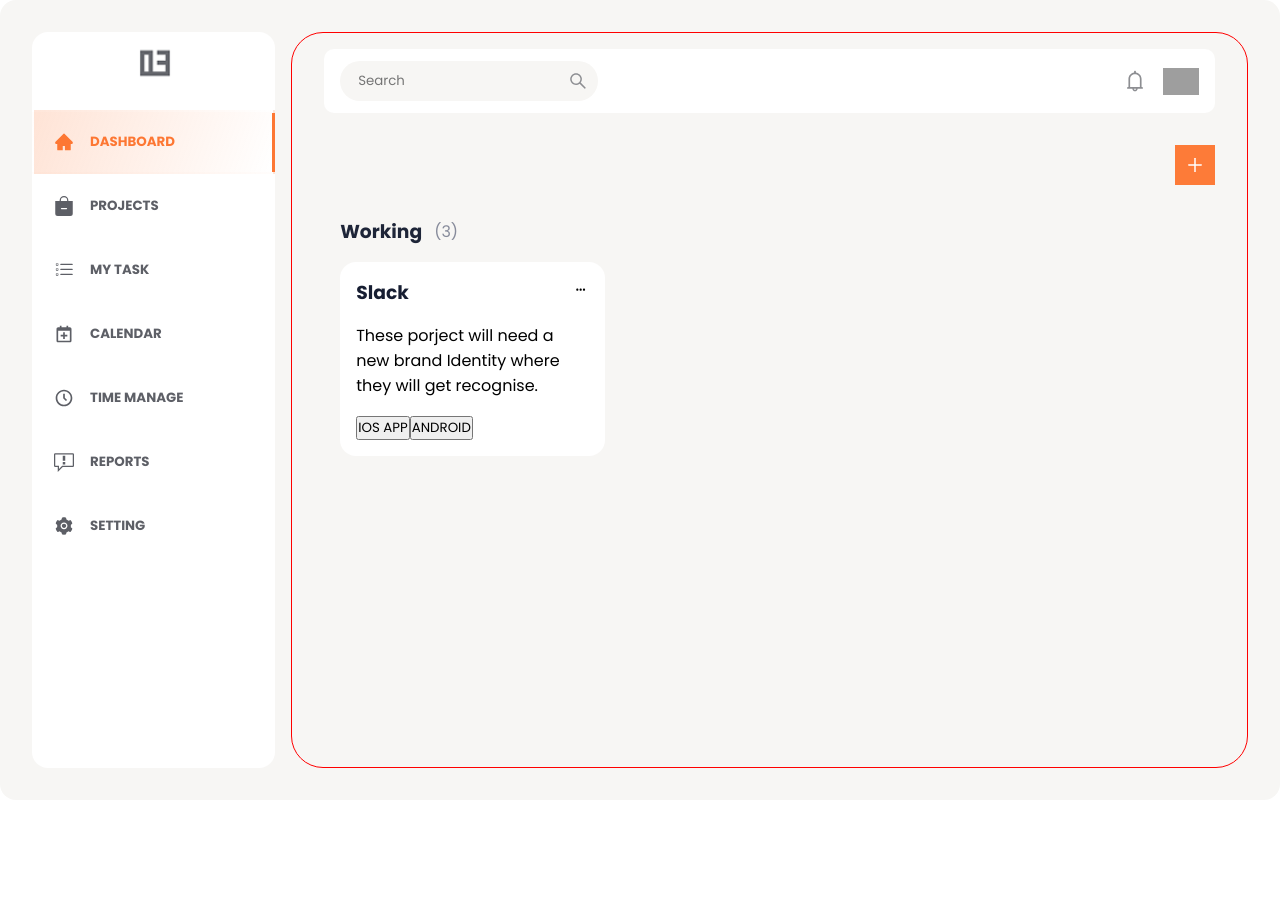
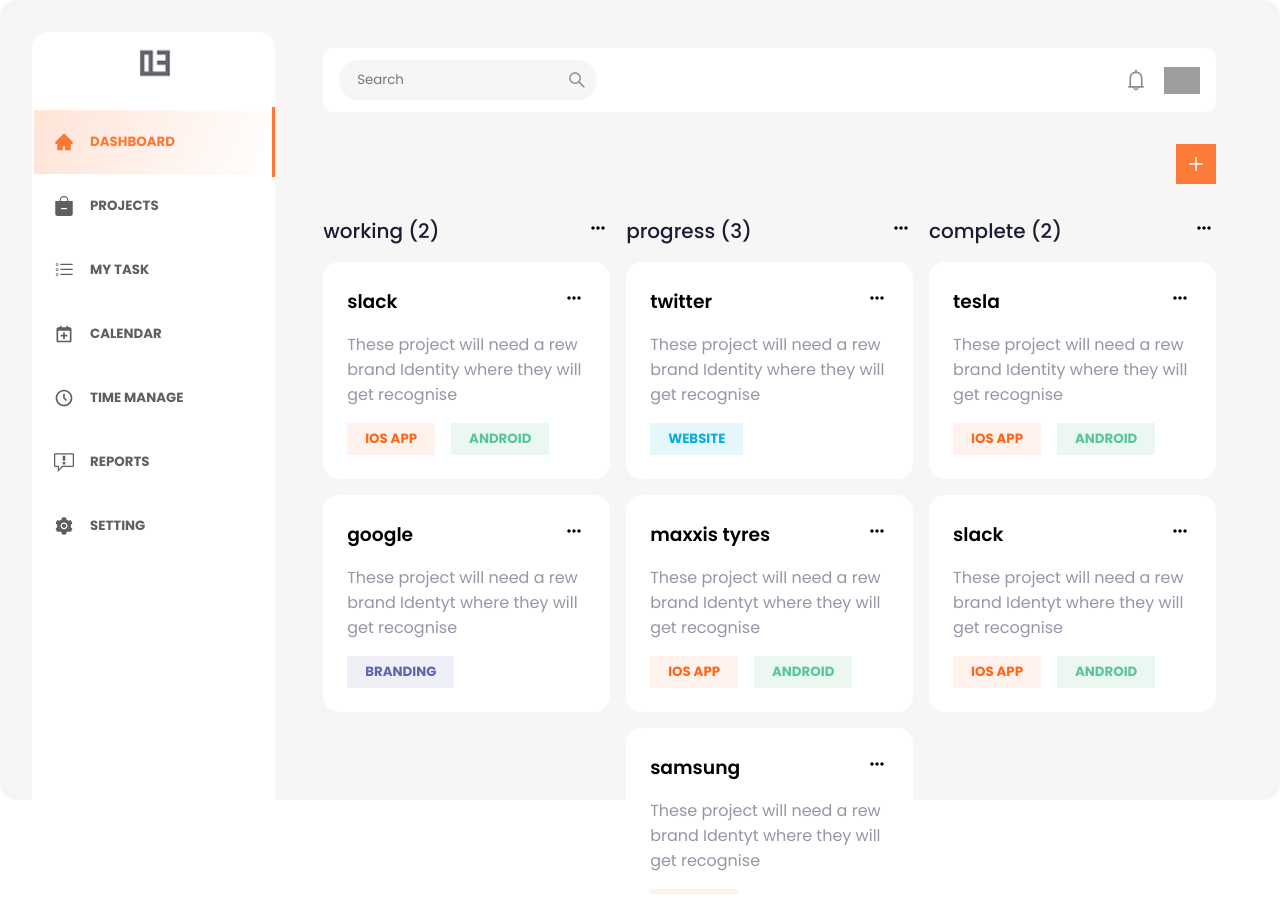
Before and after one commit to faroukq1/task-app, a React (Vite) app: page /projects in a window 1280 px wide. Before the commit the page ends 800 px from the top, so only its background shows below. Built offline with nearby package versions, Linux system fonts and the light colour scheme; grey boxes are pictures that could not be loaded.

Commit message:
working on project section

```diff
--- /dev/null
+++ b/src/Component/Card.jsx
@@ -0,0 +1,76 @@
+import React from 'react';
+import styled from 'styled-components';
+import { BiDotsHorizontalRounded } from 'react-icons/bi';
+
+const Card = ({ title, text, iphone, android, branding, website }) => {
+  return (
+    <Wrapper>
+      <div className="text">
+        <h3>{title}</h3>
+        <button>
+          <BiDotsHorizontalRounded />
+        </button>
+      </div>
+      <p>{text}</p>
+      <div className="buttons">
+        {iphone ? <button className="iphone">IOS APP</button> : null}
+        {android ? <button className="android">ANDROID</button> : null}
+        {branding ? <button className="branding">BRANDING</button> : null}
+        {website ? <button className="website">WEBSITE</button> : null}
+      </div>
+    </Wrapper>
+  );
+};
+
+const Wrapper = styled.div`
+  background-color: white;
+  border-radius: 1rem;
+  padding: 1.5rem;
+  display: flex;
+  flex-direction: column;
+  gap: 1rem;
+  h3 {
+    font-weight: 600;
+  }
+  .text {
+    display: flex;
+    align-items: center;
+    justify-content: space-between;
+    button {
+      background-color: transparent;
+      border-color: transparent;
+      cursor: pointer;
+      svg {
+        font-size: 20px;
+        font-weight: bold;
+      }
+    }
+  }
+  .buttons {
+    display: flex;
+    gap: 1rem;
+    button {
+      border-color: transparent;
+      padding: 0.25rem 1rem;
+      cursor: pointer;
+      font-weight: bold;
+    }
+  }
+  .iphone {
+    color: #fd6618;
+    background-color: #fff2ec;
+  }
+  .android {
+    color: #58c597;
+    background-color: #ebf8f2;
+  }
+  .branding {
+    color: #5d65b1;
+    background-color: #eeeff7;
+  }
+  .website {
+    color: #07afd8;
+    background-color: #e6f7fb;
+  }
+`;
+export default Card;
--- a/src/Component/DashboardBar.jsx
+++ b/src/Component/DashboardBar.jsx
@@ -1,6 +1,6 @@
-import React from "react";
-import { AiOutlineSearch, AiOutlineBell } from "react-icons/ai";
-import styled from "styled-components";
+import React from 'react';
+import { AiOutlineSearch, AiOutlineBell } from 'react-icons/ai';
+import styled from 'styled-components';
 const DashboardBar = () => {
   return (
     <Wrapper>
--- a/src/Component/ProjectsCard.jsx
+++ b/src/Component/ProjectsCard.jsx
@@ -1,37 +1,45 @@
 import React from 'react';
 import styled from 'styled-components';
 import { BiDotsHorizontalRounded } from 'react-icons/bi';
+import Card from './Card';
 
-const ProjectsCard = () => {
+const ProjectsCard = ({ info, status }) => {
   return (
     <Wrapper>
       <div className="slack">
-        <h1>Slack</h1>
-        <button>
+        <h1>
+          {status} <span>({info.length})</span>
+        </h1>
+        <button className="dots">
           <BiDotsHorizontalRounded />
         </button>
       </div>
-      <p>
-        These porject will need a new brand Identity where they will get
-        recognise.
-      </p>
-      <div className="phone-btn">
-        <button>IOS APP</button>
-        <button>ANDROID</button>
-      </div>
+      {info.map((item) => {
+        const { id } = item;
+        return <Card key={id} {...item} />;
+      })}
     </Wrapper>
   );
 };
 
 const Wrapper = styled.div`
-  background-color: white;
   border-radius: 1rem;
-  padding: 1rem;
   display: flex;
   flex-direction: column;
+  overflow-y: auto;
   gap: 1rem;
+  p {
+    color: #9397a6;
+  }
   h1 {
     color: #171e32;
+  }
+  .dots {
+    cursor: pointer;
+    svg {
+      font-size: 20px;
+      font-weight: bold;
+    }
   }
   .slack {
     display: flex;
@@ -40,6 +48,28 @@
       background-color: transparent;
       border-color: transparent;
     }
+    h1 {
+      font-weight: 500;
+      font-size: 20px;
+    }
+  }
+  .phone-btn {
+    display: flex;
+    gap: 2rem;
+    button {
+      padding: 0.25rem 1.5rem;
+      font-weight: bold;
+      border-color: transparent;
+      cursor: pointer;
+      &:first-child {
+        background-color: #ebf8f2;
+        color: #448e46;
+      }
+      &:nth-child(2) {
+        color: #fd6618;
+        background-color: #fff2ec;
+      }
+    }
   }
 `;
 
--- /dev/null
+++ b/src/Context/ProjectContext.jsx
@@ -0,0 +1,18 @@
+import { useContext, useState } from 'react';
+import { createContext } from 'react';
+import { projectTaskStatus } from '../Data';
+
+export const ProjectContext = createContext();
+
+export const ProjectProvider = ({ children }) => {
+  const [projectStatus, setProjectStatus] = useState(projectTaskStatus);
+  return (
+    <ProjectContext.Provider value={{ projectStatus }}>
+      {children}
+    </ProjectContext.Provider>
+  );
+};
+
+export const useProjectContext = () => {
+  return useContext(ProjectContext);
+};
--- a/src/Data.jsx
+++ b/src/Data.jsx
@@ -1,51 +1,51 @@
-import { nanoid } from "nanoid";
-import { BiCalendarPlus, BiTimeFive } from "react-icons/bi";
-import { GoReport } from "react-icons/go";
-import { AiFillSetting, AiFillHome } from "react-icons/ai";
-import { BsFillBagDashFill, BsListTask } from "react-icons/bs";
+import { nanoid } from 'nanoid';
+import { BiCalendarPlus, BiTimeFive } from 'react-icons/bi';
+import { GoReport } from 'react-icons/go';
+import { AiFillSetting, AiFillHome } from 'react-icons/ai';
+import { BsFillBagDashFill, BsListTask } from 'react-icons/bs';
 
 export const pages = [
   {
     id: nanoid(),
     Icon: <AiFillHome />,
-    name: "DASHBOARD",
-    path: "/",
+    name: 'DASHBOARD',
+    path: '/',
   },
   {
     id: nanoid(),
     Icon: <BsFillBagDashFill />,
-    name: "PROJECTS",
-    path: "/projects",
+    name: 'PROJECTS',
+    path: '/projects',
   },
   {
     id: nanoid(),
     Icon: <BsListTask />,
-    name: "MY TASK",
-    path: "/mytask",
+    name: 'MY TASK',
+    path: '/mytask',
   },
   {
     id: nanoid(),
     Icon: <BiCalendarPlus />,
-    name: "CALENDAR",
-    path: "/calendar",
+    name: 'CALENDAR',
+    path: '/calendar',
   },
   {
     id: nanoid(),
     Icon: <BiTimeFive />,
-    name: "TIME MANAGE",
-    path: "/timemanage",
+    name: 'TIME MANAGE',
+    path: '/timemanage',
   },
   {
     id: nanoid(),
     Icon: <GoReport />,
-    name: "REPORTS",
-    path: "/reports",
+    name: 'REPORTS',
+    path: '/reports',
   },
   {
     id: nanoid(),
     Icon: <AiFillSetting />,
-    name: "SETTING",
-    path: "/setting",
+    name: 'SETTING',
+    path: '/setting',
   },
 ];
 
@@ -56,9 +56,9 @@
     name: `Create wireframe`,
     done: true,
     companyPic:
-      "https://w7.pngwing.com/pngs/543/934/png-transparent-google-app-logo-google-logo-g-suite-google-text-logo-circle.png",
-    company: "google",
-    subName: "google Inc.",
+      'https://w7.pngwing.com/pngs/543/934/png-transparent-google-app-logo-google-logo-g-suite-google-text-logo-circle.png',
+    company: 'google',
+    subName: 'google Inc.',
   },
   {
     id: nanoid(),
@@ -66,9 +66,9 @@
     name: `Slack Logo Design`,
     done: false,
     companyPic:
-      "https://w7.pngwing.com/pngs/543/934/png-transparent-google-app-logo-google-logo-g-suite-google-text-logo-circle.png",
-    company: "google",
-    subName: "google Inc.",
+      'https://w7.pngwing.com/pngs/543/934/png-transparent-google-app-logo-google-logo-g-suite-google-text-logo-circle.png',
+    company: 'google',
+    subName: 'google Inc.',
   },
   {
     id: nanoid(),
@@ -76,9 +76,9 @@
     name: `Dashboard Design`,
     done: true,
     companyPic:
-      "https://w7.pngwing.com/pngs/543/934/png-transparent-google-app-logo-google-logo-g-suite-google-text-logo-circle.png",
-    company: "google",
-    subName: "google Inc.",
+      'https://w7.pngwing.com/pngs/543/934/png-transparent-google-app-logo-google-logo-g-suite-google-text-logo-circle.png',
+    company: 'google',
+    subName: 'google Inc.',
   },
   {
     id: nanoid(),
@@ -86,9 +86,9 @@
     name: `Create wireframe`,
     done: false,
     companyPic:
-      "https://w7.pngwing.com/pngs/543/934/png-transparent-google-app-logo-google-logo-g-suite-google-text-logo-circle.png",
-    company: "google",
-    subName: "google Inc.",
+      'https://w7.pngwing.com/pngs/543/934/png-transparent-google-app-logo-google-logo-g-suite-google-text-logo-circle.png',
+    company: 'google',
+    subName: 'google Inc.',
   },
   {
     id: nanoid(),
@@ -96,9 +96,9 @@
     name: `google logo design`,
     done: false,
     companyPic:
-      "https://w7.pngwing.com/pngs/543/934/png-transparent-google-app-logo-google-logo-g-suite-google-text-logo-circle.png",
-    company: "google",
-    subName: "google Inc.",
+      'https://w7.pngwing.com/pngs/543/934/png-transparent-google-app-logo-google-logo-g-suite-google-text-logo-circle.png',
+    company: 'google',
+    subName: 'google Inc.',
   },
   {
     id: nanoid(),
@@ -106,9 +106,9 @@
     name: `Slack Logo Design`,
     done: true,
     companyPic:
-      "https://w7.pngwing.com/pngs/543/934/png-transparent-google-app-logo-google-logo-g-suite-google-text-logo-circle.png",
-    company: "google",
-    subName: "google Inc.",
+      'https://w7.pngwing.com/pngs/543/934/png-transparent-google-app-logo-google-logo-g-suite-google-text-logo-circle.png',
+    company: 'google',
+    subName: 'google Inc.',
   },
   {
     id: nanoid(),
@@ -116,9 +116,9 @@
     name: `Dashboard Design`,
     done: false,
     companyPic:
-      "https://w7.pngwing.com/pngs/543/934/png-transparent-google-app-logo-google-logo-g-suite-google-text-logo-circle.png",
-    company: "google",
-    subName: "google Inc.",
+      'https://w7.pngwing.com/pngs/543/934/png-transparent-google-app-logo-google-logo-g-suite-google-text-logo-circle.png',
+    company: 'google',
+    subName: 'google Inc.',
   },
   {
     id: nanoid(),
@@ -126,9 +126,9 @@
     name: `Dashboard Design`,
     done: false,
     companyPic:
-      "https://w7.pngwing.com/pngs/543/934/png-transparent-google-app-logo-google-logo-g-suite-google-text-logo-circle.png",
-    company: "google",
-    subName: "google Inc.",
+      'https://w7.pngwing.com/pngs/543/934/png-transparent-google-app-logo-google-logo-g-suite-google-text-logo-circle.png',
+    company: 'google',
+    subName: 'google Inc.',
   },
   {
     id: nanoid(),
@@ -136,9 +136,9 @@
     name: `Dashboard Design`,
     done: false,
     companyPic:
-      "https://w7.pngwing.com/pngs/543/934/png-transparent-google-app-logo-google-logo-g-suite-google-text-logo-circle.png",
-    company: "google",
-    subName: "google Inc.",
+      'https://w7.pngwing.com/pngs/543/934/png-transparent-google-app-logo-google-logo-g-suite-google-text-logo-circle.png',
+    company: 'google',
+    subName: 'google Inc.',
   },
   {
     id: nanoid(),
@@ -146,9 +146,9 @@
     name: `Dashboard Design`,
     done: false,
     companyPic:
-      "https://w7.pngwing.com/pngs/543/934/png-transparent-google-app-logo-google-logo-g-suite-google-text-logo-circle.png",
-    company: "google",
-    subName: "google Inc.",
+      'https://w7.pngwing.com/pngs/543/934/png-transparent-google-app-logo-google-logo-g-suite-google-text-logo-circle.png',
+    company: 'google',
+    subName: 'google Inc.',
   },
   {
     id: nanoid(),
@@ -156,9 +156,9 @@
     name: `Dashboard Design`,
     done: true,
     companyPic:
-      "https://w7.pngwing.com/pngs/543/934/png-transparent-google-app-logo-google-logo-g-suite-google-text-logo-circle.png",
-    company: "google",
-    subName: "google Inc.",
+      'https://w7.pngwing.com/pngs/543/934/png-transparent-google-app-logo-google-logo-g-suite-google-text-logo-circle.png',
+    company: 'google',
+    subName: 'google Inc.',
   },
   {
     id: nanoid(),
@@ -166,20 +166,20 @@
     name: `Dashboard Design`,
     done: false,
     companyPic:
-      "https://w7.pngwing.com/pngs/543/934/png-transparent-google-app-logo-google-logo-g-suite-google-text-logo-circle.png",
-    company: "google",
-    subName: "google Inc.",
+      'https://w7.pngwing.com/pngs/543/934/png-transparent-google-app-logo-google-logo-g-suite-google-text-logo-circle.png',
+    company: 'google',
+    subName: 'google Inc.',
   },
 ];
 
 export const timerTasks = [
   {
     id: nanoid(),
-    title: "google",
+    title: 'google',
     timerList: [
       {
         id: nanoid(),
-        title: "doing some exersice",
+        title: 'doing some exersice',
         time: 23520525,
         play: false,
       },
@@ -187,10 +187,10 @@
   },
   {
     id: nanoid(),
-    title: "job",
+    title: 'job',
     timerList: [
       {
-        title: "doing some exersice",
+        title: 'doing some exersice',
         time: 15250,
         play: false,
       },
@@ -198,10 +198,10 @@
   },
   {
     id: nanoid(),
-    title: "gym",
+    title: 'gym',
     timerList: [
       {
-        title: "doing some exersice",
+        title: 'doing some exersice',
         time: 23535525,
       },
     ],
@@ -211,27 +211,27 @@
 export const profilesData = [
   {
     id: nanoid(),
-    avatar: "https://pbs.twimg.com/media/BduTxWnIUAAKT_5.jpg",
-    name: "john doe",
-    message: "this message is from john",
+    avatar: 'https://pbs.twimg.com/media/BduTxWnIUAAKT_5.jpg',
+    name: 'john doe',
+    message: 'this message is from john',
   },
   {
     id: nanoid(),
-    avatar: "https://pbs.twimg.com/media/BduTxWnIUAAKT_5.jpg",
-    name: "albert doe",
-    message: "hello , i did 5 task this day",
+    avatar: 'https://pbs.twimg.com/media/BduTxWnIUAAKT_5.jpg',
+    name: 'albert doe',
+    message: 'hello , i did 5 task this day',
   },
   {
     id: nanoid(),
-    avatar: "https://pbs.twimg.com/media/BduTxWnIUAAKT_5.jpg",
-    name: "nicolas",
+    avatar: 'https://pbs.twimg.com/media/BduTxWnIUAAKT_5.jpg',
+    name: 'nicolas',
     message: "suck this , i'll take offweek maybe",
   },
   {
     id: nanoid(),
-    avatar: "https://pbs.twimg.com/media/BduTxWnIUAAKT_5.jpg",
-    name: "jonathan",
-    message: "give me fetch url",
+    avatar: 'https://pbs.twimg.com/media/BduTxWnIUAAKT_5.jpg',
+    name: 'jonathan',
+    message: 'give me fetch url',
   },
 ];
 
@@ -239,8 +239,92 @@
   {
     id: nanoid(),
     company:
-      "https://w7.pngwing.com/pngs/543/934/png-transparent-google-app-logo-google-logo-g-suite-google-text-logo-circle.png",
-    company: "google",
-    subName: "google Inc.",
+      'https://w7.pngwing.com/pngs/543/934/png-transparent-google-app-logo-google-logo-g-suite-google-text-logo-circle.png',
+    company: 'google',
+    subName: 'google Inc.',
   },
 ];
+
+export const projectTaskStatus = [
+  {
+    id: nanoid(),
+    status: 'working',
+    info: [
+      {
+        id: nanoid(),
+        title: 'slack',
+        text: 'These project will need a rew brand Identity where they will get recognise',
+        iphone: true,
+        android: true,
+        branding: false,
+        website: false,
+      },
+      {
+        id: nanoid(),
+        title: 'google',
+        text: 'These project will need a rew brand Identyt where they will get recognise',
+        iphone: false,
+        android: false,
+        branding: true,
+        website: false,
+      },
+    ],
+  },
+  {
+    id: nanoid(),
+    status: 'progress',
+    info: [
+      {
+        id: nanoid(),
+        title: 'twitter',
+        text: 'These project will need a rew brand Identity where they will get recognise',
+        iphone: false,
+        android: false,
+        branding: false,
+        website: true,
+      },
+      {
+        id: nanoid(),
+        title: 'maxxis tyres',
+        text: 'These project will need a rew brand Identyt where they will get recognise',
+        iphone: true,
+        android: true,
+        branding: false,
+        website: false,
+      },
+      {
+        id: nanoid(),
+        title: 'samsung',
+        text: 'These project will need a rew brand Identyt where they will get recognise',
+        iphone: true,
+        android: false,
+        branding: false,
+        website: false,
+      },
+    ],
+  },
+  {
+    id: nanoid(),
+    status: 'complete',
+    info: [
+      {
+        id: nanoid(),
+        title: 'tesla',
+        text: 'These project will need a rew brand Identity where they will get recognise',
+        iphone: true,
+        android: true,
+        branding: false,
+        website: false,
+      },
+      {
+        id: nanoid(),
+        title: 'slack',
+        text: 'These project will need a rew brand Identyt where they will get recognise',
+        iphone: true,
+        android: true,
+        branding: false,
+        website: false,
+      },
+    ],
+  },
+];
--- a/src/Page/Projects.jsx
+++ b/src/Page/Projects.jsx
@@ -1,32 +1,42 @@
-import React from 'react';
+import React, { useState } from 'react';
 import styled from 'styled-components';
 import DashboardBar from '../Component/DashboardBar';
 import { AiOutlinePlus } from 'react-icons/ai';
-import ProjectsStatus from '../Component/ProjectsStatus';
-
+import ProjectsCard from '../Component/ProjectsCard';
+import { useProjectContext } from '../Context/ProjectContext';
 const Projects = () => {
+  const { projectStatus } = useProjectContext();
   return (
     <Wrapper>
       <DashboardBar />
+      <div className="container">
         <div className="add-task">
           <button>
             <AiOutlinePlus />
           </button>
         </div>
         <div className="main">
-        <ProjectsStatus />
+          {projectStatus.map((item) => {
+            const { id, status, info } = item;
+            return <ProjectsCard key={id} status={status} info={info} />;
+          })}
+        </div>
       </div>
     </Wrapper>
   );
 };
 
 const Wrapper = styled.section`
+  .container {
+    height: 750px;
+    overflow-y: auto;
+  }
   border-radius: 2rem;
   padding: 1rem 2rem;
-  border: 1px solid red;
   .add-task {
     display: flex;
     justify-content: flex-end;
+    margin: 0 0 2rem 0;
     button {
       background-color: #fd7b38;
       padding: 0.5rem;
@@ -47,6 +57,7 @@
     display: grid;
     width: 100%;
     grid-template-columns: repeat(3, 1fr);
+    gap: 1rem;
   }
 `;
 export default Projects;
--- a/src/main.jsx
+++ b/src/main.jsx
@@ -3,9 +3,12 @@
 import App from './App.jsx';
 import './index.css';
 import { DashboardProvider } from './Context/DashboardContext.jsx';
+import { ProjectProvider } from './Context/ProjectContext.jsx';
 
 ReactDOM.createRoot(document.getElementById('root')).render(
-  <DashboardProvider>
-    <App />
-  </DashboardProvider>
+  <ProjectProvider>
+    <DashboardProvider>
+      <App />
+    </DashboardProvider>
+  </ProjectProvider>
 );
```
Also changed, not shown: src/App.jsx (+13 -13 lines), src/Context/DashboardContext.jsx (+5 -5 lines). Lines whose indentation alone changed are shown as unchanged.
